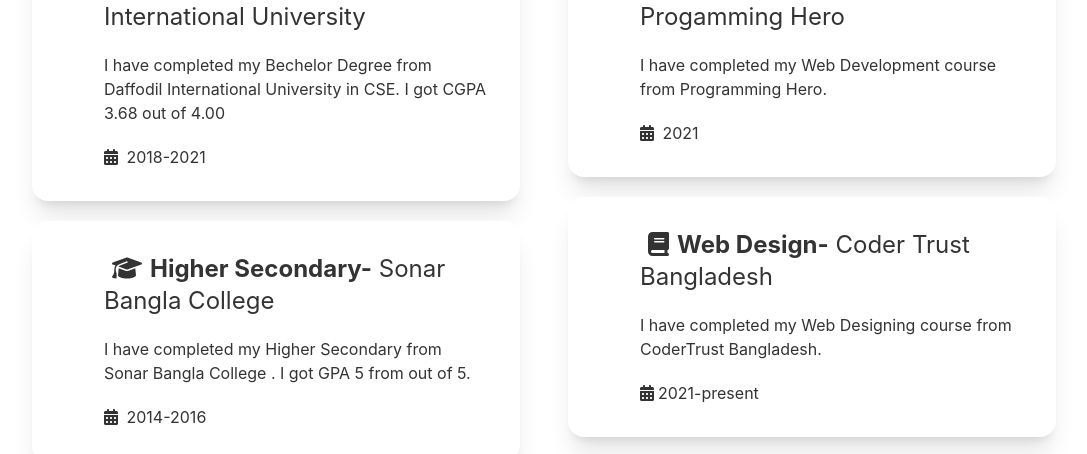
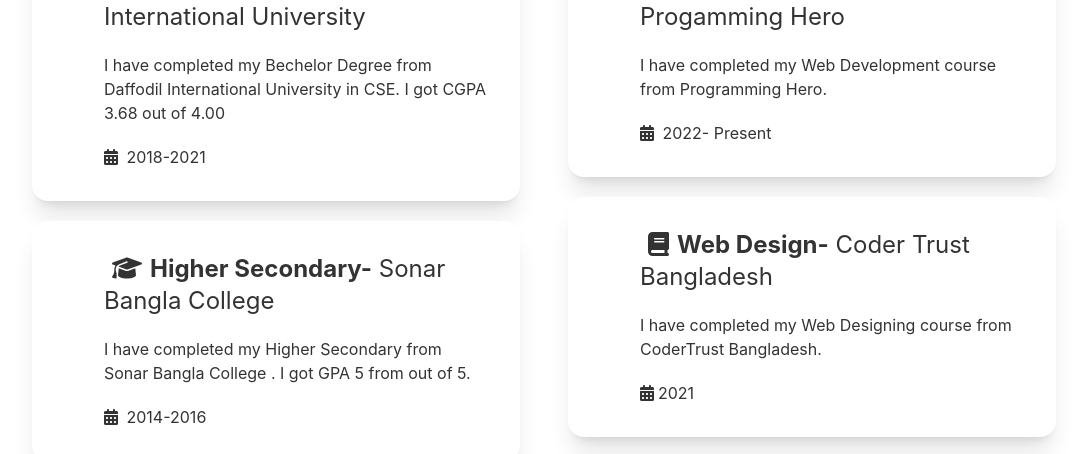
Before and after one commit to Mostafizur10681/my-protfolio, a React (Create React App) app: page /about in a window 1280 px wide. Shown: the part 1171-1625 px from the top of the page, without its empty margins (96-1183 px from the left). Built offline with nearby package versions, Linux system fonts and the light colour scheme.

Commit message:
year update

```diff
--- a/src/components/Pages/About/Education.js
+++ b/src/components/Pages/About/Education.js
@@ -35,7 +35,7 @@ const Education = () => {
                             <h2 className='text-2xl pl-10'><FontAwesomeIcon className=' text-2xl pl-2 mr-2' icon={faBook}></FontAwesomeIcon><span className='font-bold'>Web Development Course -</span> <span>Progamming Hero</span></h2>
                             <p className='pl-10 py-3'>I have completed my Web Development course from Programming Hero.
                             </p>
-                            <p className='pl-10'><FontAwesomeIcon className='mr-1' icon={faCalendarDays}></FontAwesomeIcon> 2021</p>
+                            <p className='pl-10'><FontAwesomeIcon className='mr-1' icon={faCalendarDays}></FontAwesomeIcon> 2022- Present</p>
                         </div>
                     </div>
 
@@ -44,7 +44,7 @@ const Education = () => {
                             <h2 className='text-2xl pl-10'><FontAwesomeIcon className=' text-2xl pl-2 mr-2' icon={faBook}></FontAwesomeIcon><span className='font-bold'>Web Design-</span> <span>Coder Trust Bangladesh</span></h2>
                             <p className='pl-10 py-3'>I have completed my Web Designing course from CoderTrust Bangladesh.
                             </p>
-                            <p className='pl-10'><FontAwesomeIcon className='mr-1' icon={faCalendarDays}></FontAwesomeIcon>2021-present</p>
+                            <p className='pl-10'><FontAwesomeIcon className='mr-1' icon={faCalendarDays}></FontAwesomeIcon>2021</p>
 
                         </div>
                     </div>
```
